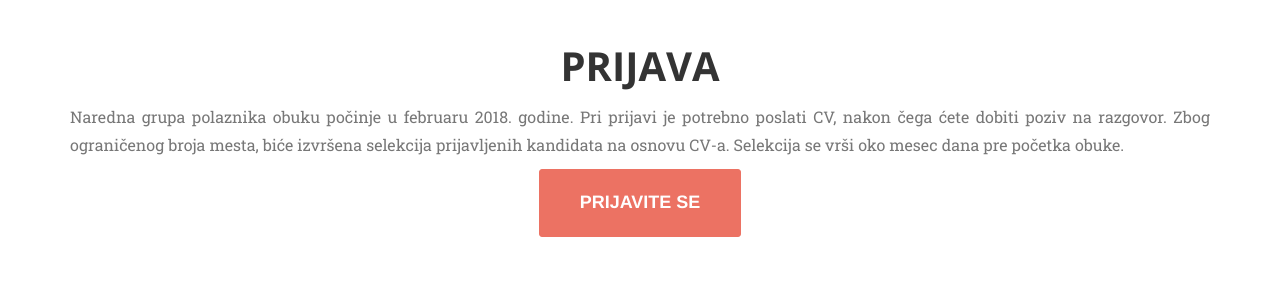
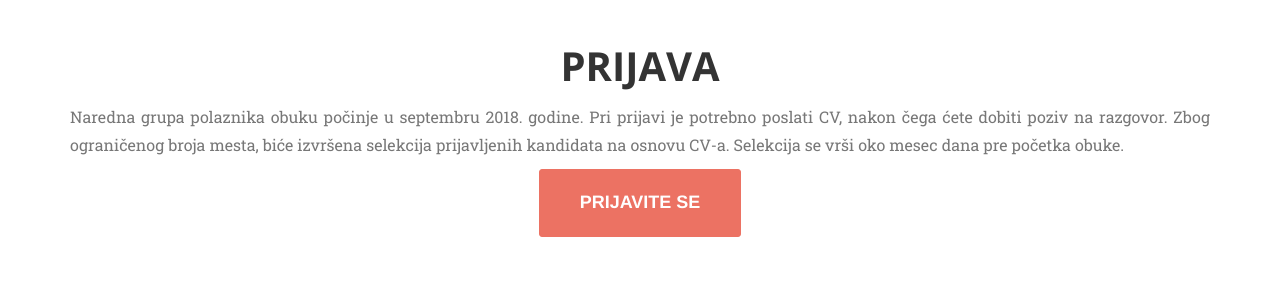
Before and after one commit to AlephICT/AlephICT.github.io, a Jekyll site: the page built from index.html, in a window 1280 px wide and 900 px high, scrolled down 3835 px. Shown: the part 154-454 px from the top of the window. Built offline with Jekyll 4.4.1, drawn with Linux system fonts in a browser that asks for light colours; some web fonts are replaced; comment, search, counter and statistics services are not loaded; some of the changed lines change nothing that is shown; some of the changed text lies outside the part shown.

Commit message:
izmena datuma pocetka

```diff
--- a/_config.yml
+++ b/_config.yml
@@ -33,7 +33,7 @@
 
 # Tok produzene obuke
 lessonflow:
-- text: 'Početak uvodnog modula (februar 2018.)'
+- text: 'Početak uvodnog modula (septembar 2018.)'
   icon: fa-circle
 
 - text: ''
@@ -67,7 +67,7 @@
 - text: ''
   icon: fa-long-arrow-down
 
-- text: 'Početak naprednog modula (septembar 2018.)'
+- text: 'Početak naprednog modula (februar 2019.)'
   icon: fa-circle
 
 - text: ''
--- a/_includes/application.html
+++ b/_includes/application.html
@@ -3,7 +3,7 @@
         <div class="row">
             <div class="col-lg-12 text-center">
                 <h2 class="section-heading">Prijava</h2>
-                <p class="text-muted text-justified large">Naredna grupa polaznika obuku počinje u februaru 2018. godine. Pri prijavi je potrebno poslati CV, nakon čega ćete dobiti poziv na razgovor. Zbog ograničenog broja mesta, biće izvršena selekcija prijavljenih kandidata na osnovu CV-a. Selekcija se vrši oko mesec dana pre početka obuke.</p>
+                <p class="text-muted text-justified large">Naredna grupa polaznika obuku počinje u septembru 2018. godine. Pri prijavi je potrebno poslati CV, nakon čega ćete dobiti poziv na razgovor. Zbog ograničenog broja mesta, biće izvršena selekcija prijavljenih kandidata na osnovu CV-a. Selekcija se vrši oko mesec dana pre početka obuke.</p>
 
                  <a href="mailto:vpobuka@gmail.com?Subject=Prijava%20za%20obuku%20iz%20veb%20programiranja" class="page-scroll btn btn-xl">Prijavite se</a>
             </div>
```
